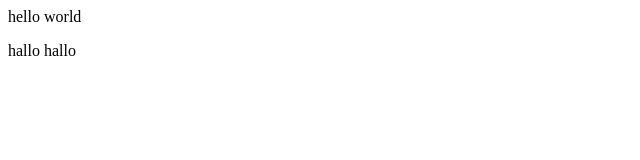
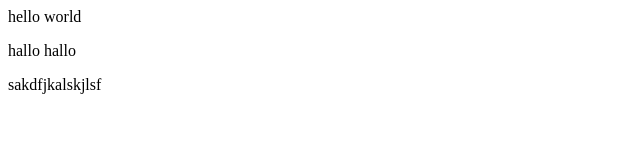
Before and after one commit to BAD-SCM/helloworld, a plain HTML site: page index.html in a window 1280 px wide. Shown: the whole page, without its empty margins (0-640 px from the left). Drawn offline with Linux system fonts and the light colour scheme.

Commit message:
Update index.html

```diff
--- a/index.html
+++ b/index.html
@@ -1,3 +1,4 @@
 <p> hello world </p>
 
 <p> hallo hallo</p>
+<p>sakdfjkalskjlsf</p>
```
